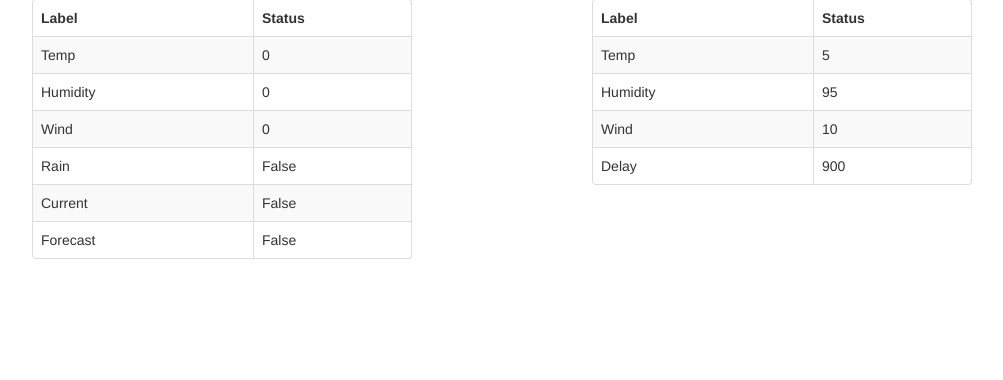
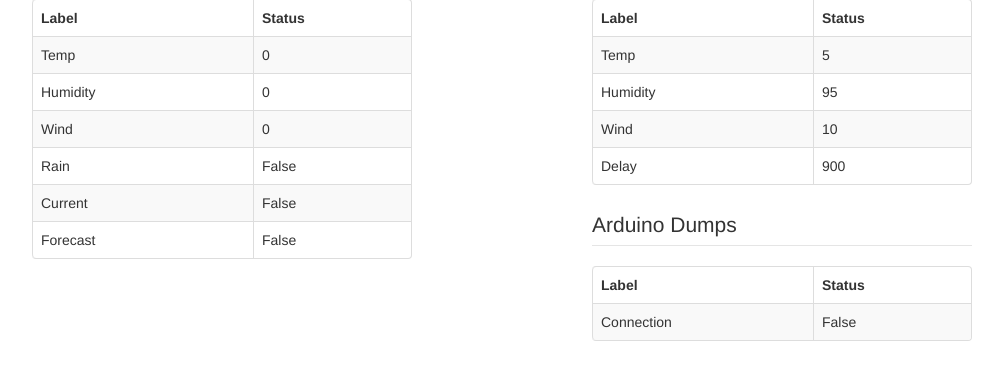
Before and after one commit to sangallimarco/arduino_raspberry_garden_ui, a Flask app: page /check in a window 1280 px wide. Shown: the part 184-564 px from the top of the page, without its empty margins (138-1141 px from the left). Run offline with Flask 2, Linux system fonts and the light colour scheme; data that the repository does not hold is empty.

Commit message:
check tables

```diff
--- a/templates/check.html
+++ b/templates/check.html
@@ -28,6 +28,7 @@
 			</table>
 		</div>
 		<div class="span5 offset2">
+			<div>
 				<table class="table table-striped table-bordered">
 					<fieldset>
 						<legend>Settings Dump</legend>
@@ -49,6 +50,27 @@
 
 				</table>
 			</div>
+			<div>
+				<table class="table table-striped table-bordered">
+					<fieldset>
+						<legend>Arduino Dumps</legend>
+
+						<thead>
+							<tr>
+								<th class="span3">Label</th>
+								<th>Status</th>
+							</tr>
+						</thead>
+
+						<tbody>
+							<tr>
+								<td>Connection</td><td>{{connected}}</td>
+							</tr>
+						</tbody>
+
+				</table>
+			</div>
+		</div>
 
 	</div>
 
--- a/templates/status.html
+++ b/templates/status.html
@@ -42,10 +42,10 @@
 	<div class="row">
 			<h1>Controls</h1>
 			<div class="span6">
-				<a href="/remote/all" class="btn btn-primary btn-block btn-large {% if not switch or params['rain']: %}disabled{% endif %}">Start All Areas</a>
+				<button onclick="document.location.href='/remote/all'" class="btn btn-primary btn-block btn-large" {% if not switch or params['rain']: %}disabled{% endif %}>Start All Areas</button>
 			</div>
 			<div class="span6">
-				<a href="/remote/single" class="btn btn-primary btn-block btn-large {% if not switch: %}disabled{% endif %}">Start Single Area</a>
+				<button onclick="document.location.href='/remote/single'" class="btn btn-primary btn-block btn-large" {% if not switch: %}disabled{% endif %}>Start Single Area</button>
 			</div>
 	</div>
 
```
Lines whose indentation alone changed are shown as unchanged.
